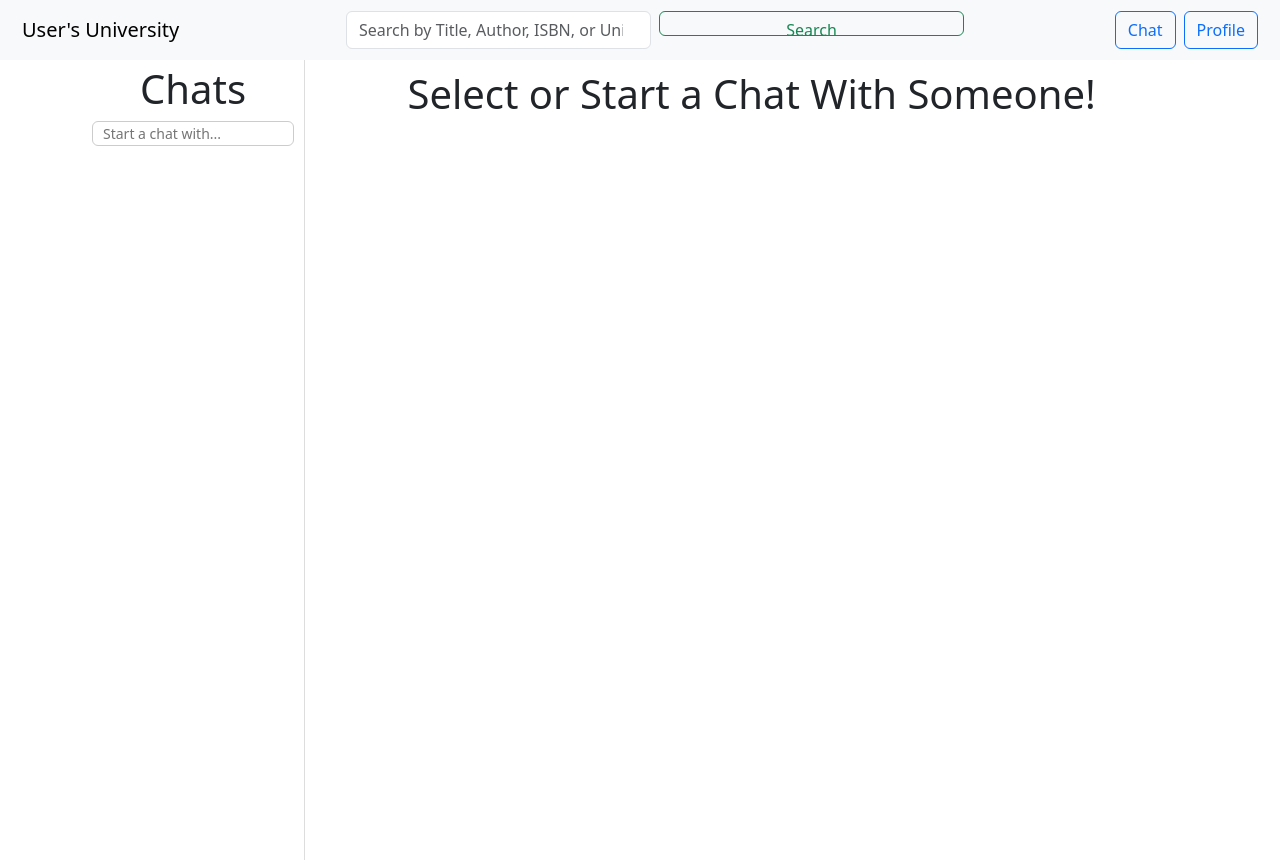
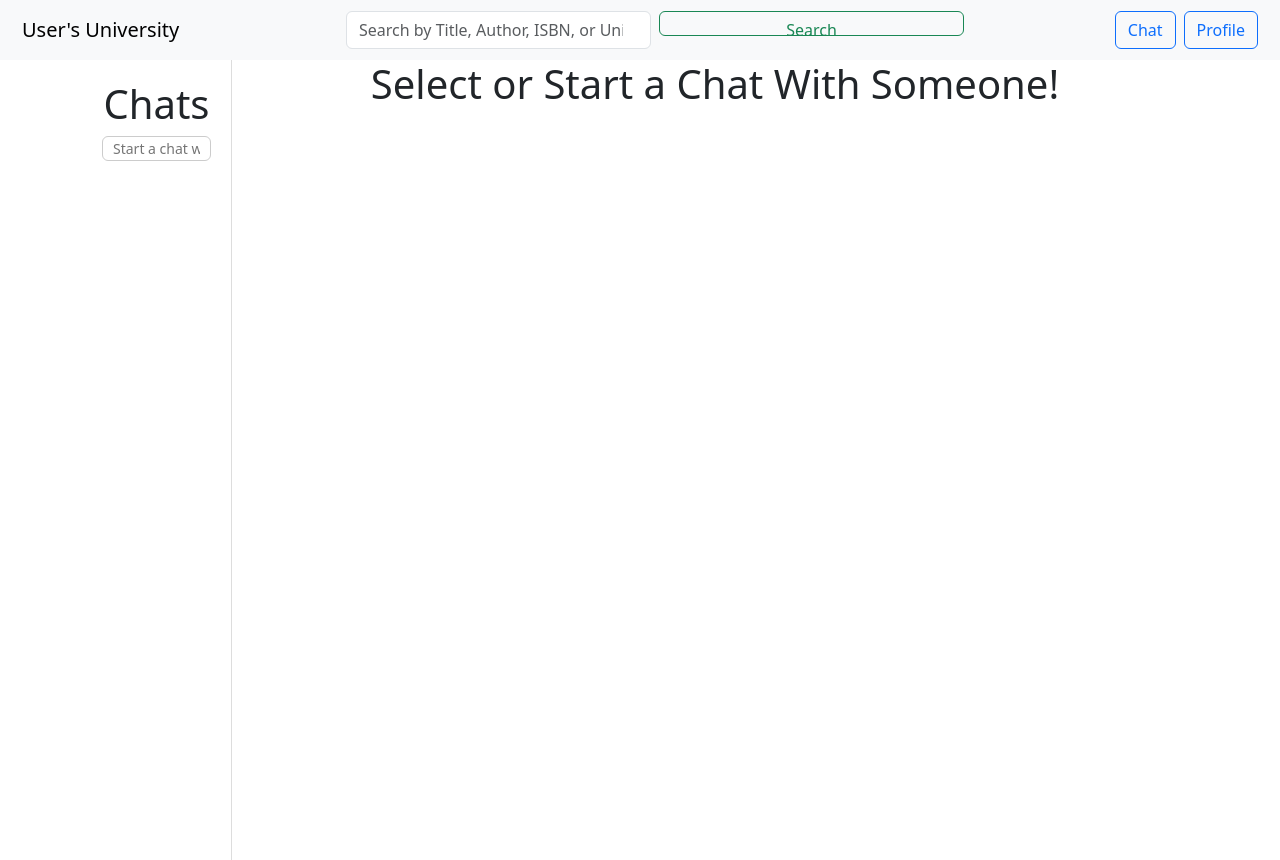
Before and after one commit to csprolesUNCC/Group_14_ITSC3155, a Django app: page /chats/ in a window 1280 px wide. Run offline with Django 5.2, Linux system fonts and the light colour scheme; a user stored in the database is signed in; data comes from the database, SQL or seed files in the repository; data that the repository does not hold is empty.

Commit message:
css testing

```diff
--- a/DjangoProjectFiles/main_app/templates/base/chats.html
+++ b/DjangoProjectFiles/main_app/templates/base/chats.html
@@ -6,15 +6,7 @@
 
     .container {
         display: grid;
-    grid-template-columns: 1fr 4fr;
-}
-
-.main-block {
-    padding: 10px;
-}
-
-.sidebar {
-    padding: 5px 10px;
+        grid-template-columns: 150px 1fr;
     }
 
     .find-usr {
```
Lines whose indentation alone changed are shown as unchanged.
